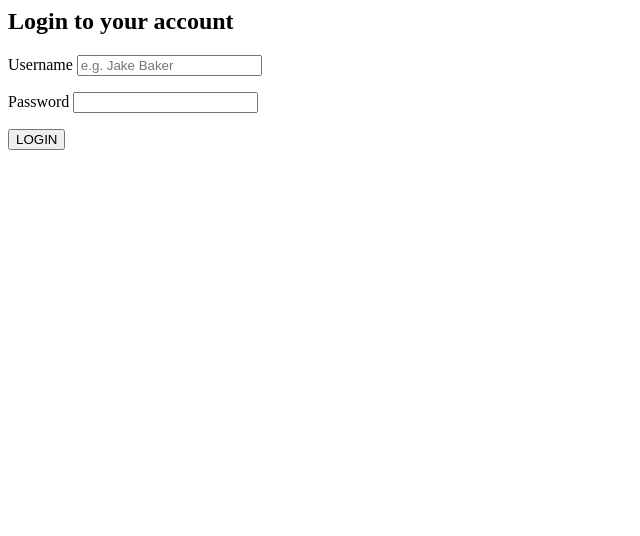
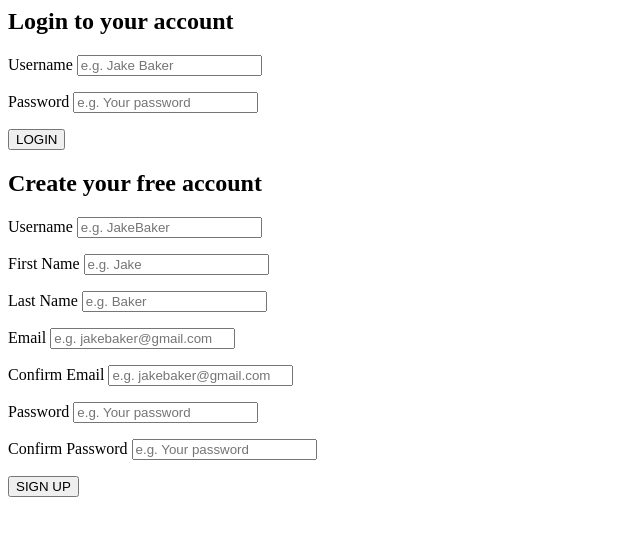
Before and after one commit to dontrellthedeveloper/Instrumental-Website, a PHP site: page /register.php in a window 1280 px wide. Shown: the top 536 px of the page, without its empty margins (0-640 px from the left). Run offline with PHP 8.4, Linux system fonts and the light colour scheme.

Commit message:
Creating the Register Form

```diff
--- a/register.php
+++ b/register.php
@@ -12,12 +12,47 @@
         </p>
         <p>
             <label for="loginPassword">Password</label>
-            <input id="loginUPassword" name="loginPassword" type="password" required>
+            <input id="loginPassword" name="loginPassword" type="password" placeholder="e.g. Your password" required>
         </p>
 
         <button type="submit" name="loginButton">LOGIN</button>
 
     </form>
+
+    <form id="registerForm" action="register.php" method="POST">
+        <h2>Create your free account</h2>
+        <p>
+            <label for="username">Username</label>
+            <input id="username" name="username" type="text" placeholder="e.g. JakeBaker" required>
+        </p>
+        <p>
+            <label for="firstName">First Name</label>
+            <input id="firstName" name="firstName" type="text" placeholder="e.g. Jake" required>
+        </p>
+        <p>
+            <label for="lastName">Last Name</label>
+            <input id="lastName" name="lastName" type="text" placeholder="e.g. Baker" required>
+        </p>
+        <p>
+            <label for="email">Email</label>
+            <input id="email" name="email" type="email" placeholder="e.g. jakebaker@gmail.com" required>
+        </p>
+        <p>
+            <label for="email2">Confirm Email</label>
+            <input id="email2" name="email2" type="email" placeholder="e.g. jakebaker@gmail.com" required>
+        </p>
+        <p>
+            <label for="password">Password</label>
+            <input id="password" name="password" type="password" placeholder="e.g. Your password" required>
+        </p>
+        <p>
+            <label for="password2">Confirm Password</label>
+            <input id="password2" name="password2" type="password" placeholder="e.g. Your password" required>
+        </p>
+
+        <button type="submit" name="registerButton">SIGN UP</button>
+
+    </form>
 </div>
 </body>
 </html>
```
